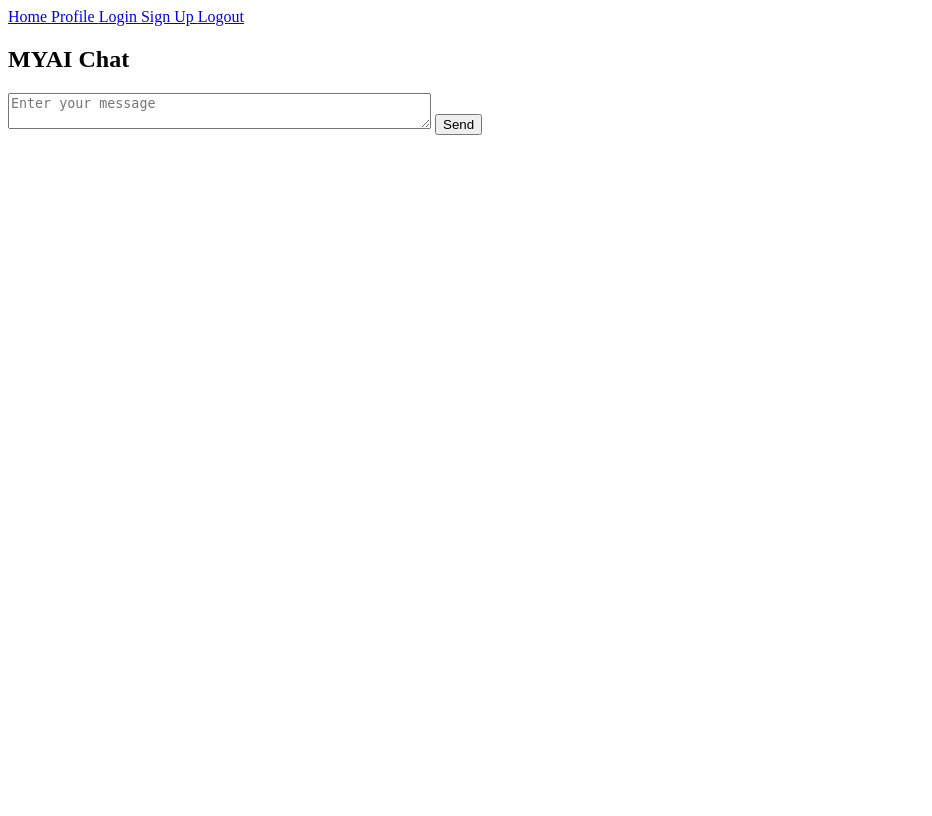
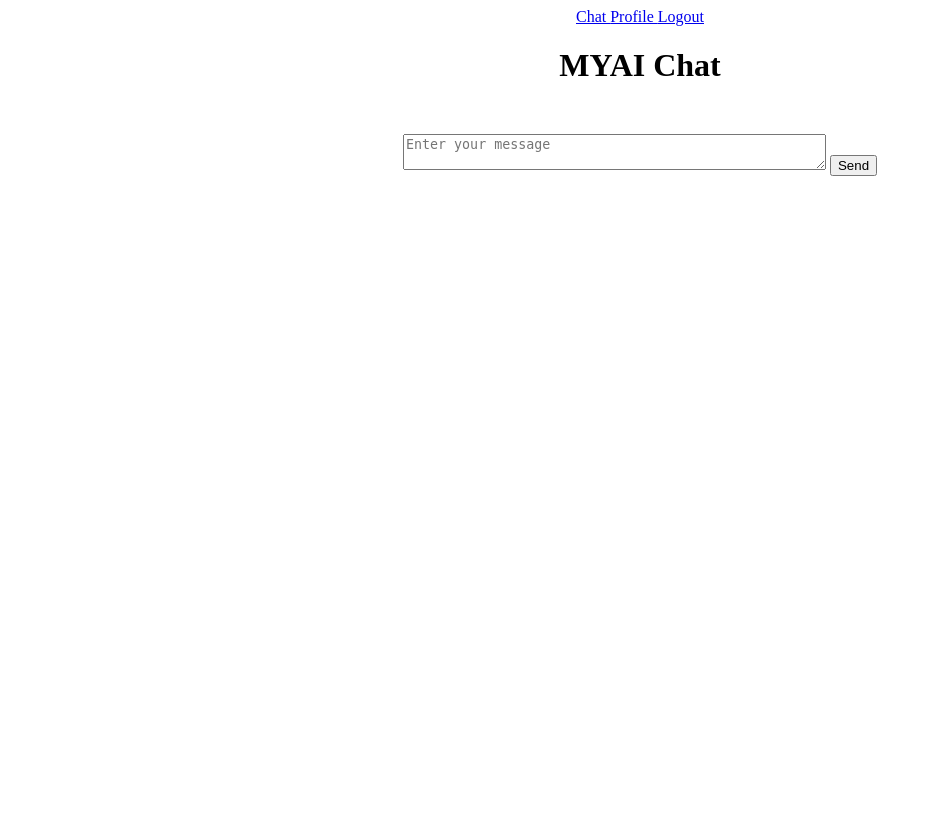
Before and after one commit to richtermondt/myai, a Flask app: page /chat in a window 1280 px wide. Shown: the whole page, without its empty margins (0-932 px from the left). Before the commit the page ends 135 px from the top, so only its background shows below. Run offline with Flask 3, Linux system fonts and the light colour scheme; the visitor is signed in with stand-in values (Sample User, id 1).

Commit message:
Closes #3

```diff
--- a/app/templates/base.html
+++ b/app/templates/base.html
@@ -1,46 +1,61 @@
 <!DOCTYPE html>
-<html>
+<html lang="en">
+<head>
+    <meta charset="UTF-8">
+    <meta name="viewport" content="width=device-width, initial-scale=1.0">
+    <title>MYAI Streaming Chat</title>
+    <style>
+        body {
+            display: flex;
+            flex-direction: column;
+            align-items: center;
+            justify-content: flex-start;
+            height: 100vh;
+        }
 
-<head>
-    <title>MYAI</title>
+        h1 {
+            margin-bottom: 50px;
+        }
+
+        pre {
+            white-space: pre-wrap;
+            word-wrap: break-word;
+            display: inline;
+            max-width: 50%;
+        }
+    </style>
 </head>
-
 <body>
-    <section>
-
     <div>
         <nav>
             <div>
                 <div>
                     <div>
-                            <a href="{{ url_for('main.index') }}">
-                                Home
+                        {% if current_user.is_authenticated %}
+                            <a href="{{ url_for('main.chat') }}">
+                                Chat
                             </a>
                             <a href="{{ url_for('main.profile') }}">
                                 Profile
                             </a>
+                            <a href="{{ url_for('auth.logout') }}">
+                                Logout
+                            </a>
+                        {% else %}
                             <a href="{{ url_for('auth.login') }}">
                                 Login
                             </a>
                             <a href="{{ url_for('auth.signup') }}">
                                 Sign Up
                             </a>
-                            <a href="{{ url_for('auth.logout') }}">
-                                Logout
-                            </a>
+                        {% endif %}
                     </div>
                 </div>
             </div>
         </nav>
     </div>
-
-        <div>
-            <div>
     {% block content %}
     {% endblock %}
-            </div>
-        </div>
-    </section>
+
 </body>
-
 </html>
```
Also changed, not shown: README.md, app/templates/chat.html (indentation only). Lines whose indentation alone changed are shown as unchanged.
